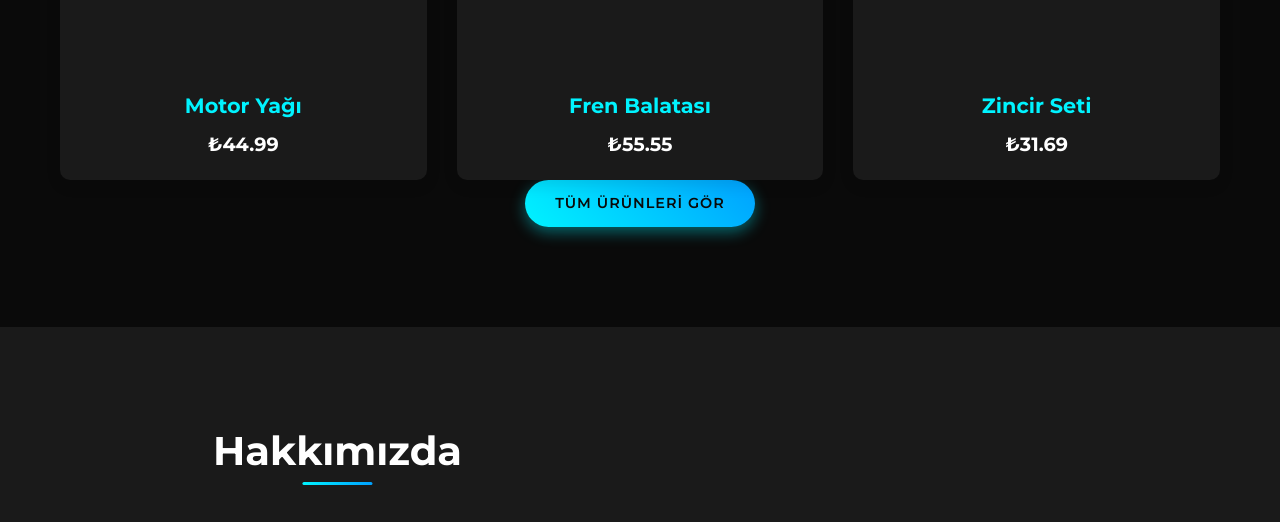
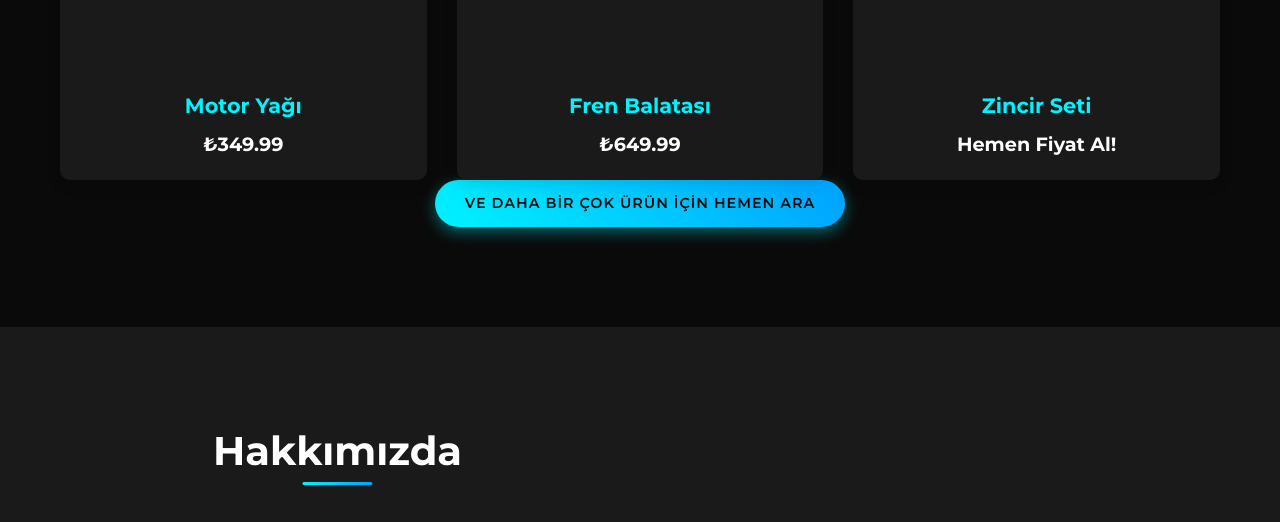
Before and after one commit to BDR-su/h-z-rmotors, a plain HTML site: page index.html in a window 1280 px wide. Shown: the part 1880-2402 px from the top of the page. Drawn offline with Linux system fonts and the light colour scheme.

Commit message:
Update index.html

```diff
--- a/index.html
+++ b/index.html
@@ -102,7 +102,7 @@
                     </div>
                     <div class="product-info">
                         <h3>Motor Yağı</h3>
-                        <p class="price">₺44.99</p>
+                        <p class="price">₺349.99</p>
                     </div>
                 </div>
                 <!-- Product 2 -->
@@ -115,7 +115,7 @@
                     </div>
                     <div class="product-info">
                         <h3>Fren Balatası</h3>
-                        <p class="price">₺55.55</p>
+                        <p class="price">₺649.99</p>
                     </div>
                 </div>
                 <!-- Product 3 -->
@@ -128,12 +128,12 @@
                     </div>
                     <div class="product-info">
                         <h3>Zincir Seti</h3>
-                        <p class="price">₺31.69</p>
+                        <p class="price">Hemen Fiyat Al!</p>
                     </div>
                 </div>
             </div>
             <div class="text-center">
-                <a href="#" class="btn btn-primary">Tüm Ürünleri Gör</a>
+                <a href="#" class="btn btn-primary">Ve Daha Bir Çok Ürün İçin Hemen Ara</a>
             </div>
         </div>
     </section>
```
